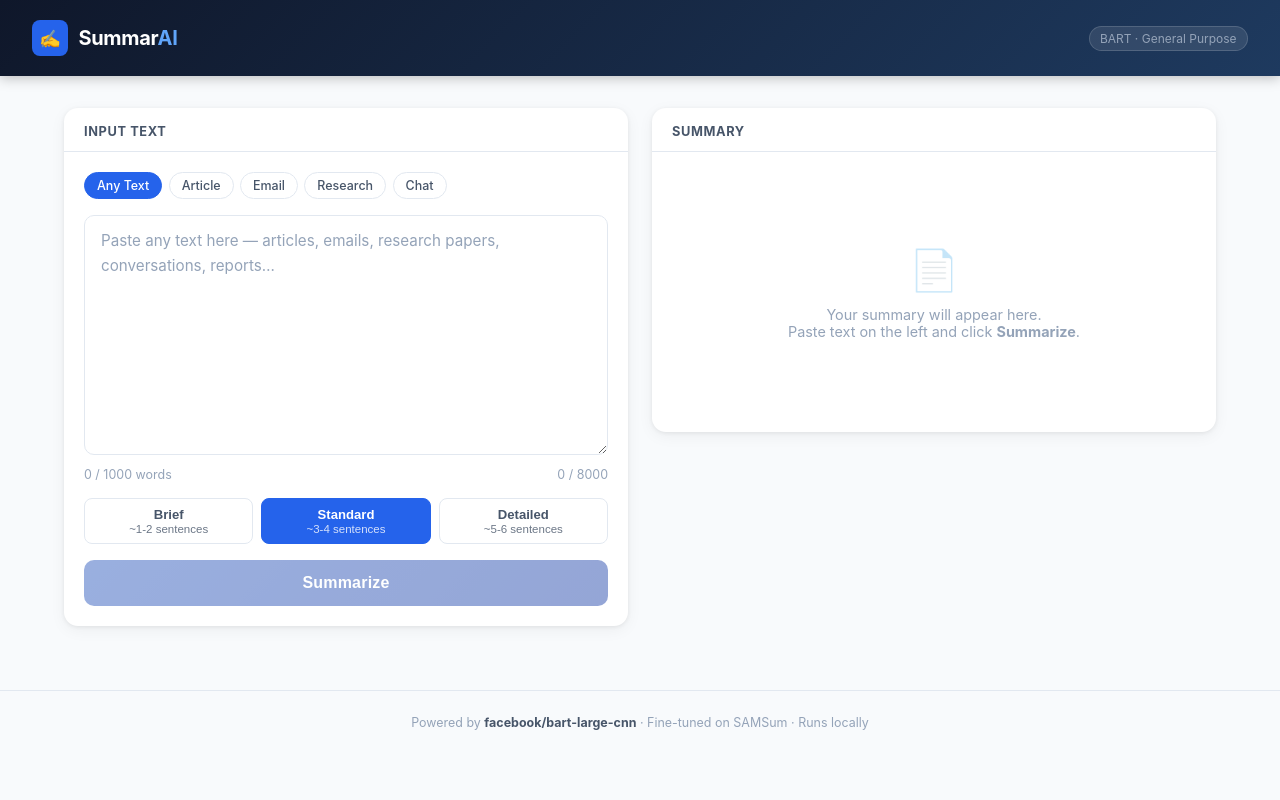
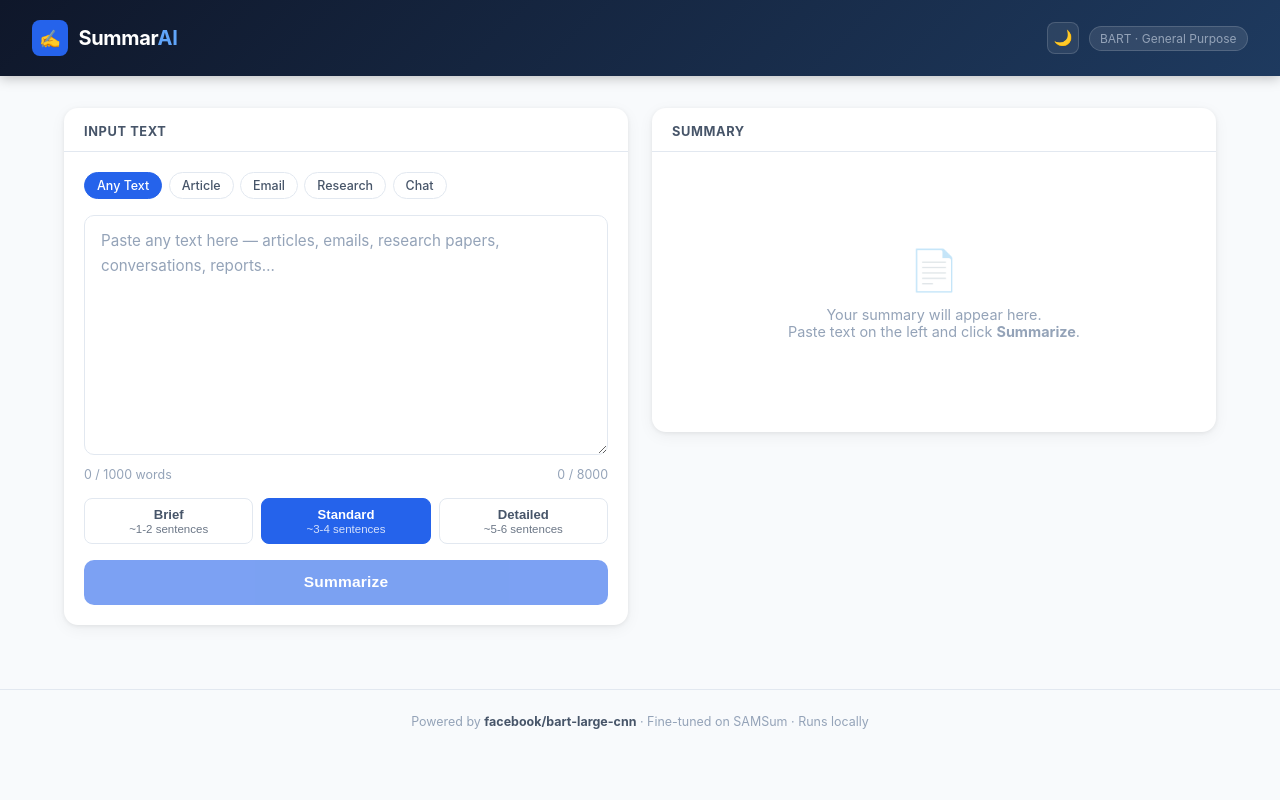
Before and after one commit to Ansh1015/Text-Summarization-Project, a FastAPI app: page / in a window 1280 px wide. Run offline with FastAPI, Linux system fonts and the light colour scheme.

Commit message:
feat(ui): dark/light theme toggle, revert visual polish
Revert prior frontend polish (gradient submit button, focus glow, multi-state
counter colors) per user — original flat look was preferred. Keep the
word-counter/button-gate logic and 1000-word limit (still useful).

Add theme toggle:
- 🌙/☀️ button in header
- Dark mode shadows --gray-* and --card-bg/--err-* tokens via [data-theme=dark]
  (no CSS rule rewrites — token shadowing only)
- Pre-paint inline script reads localStorage / prefers-color-scheme to avoid FOUC
- Click toggles, syncs icon, persists to localStorage
- Textarea + cards + error banner all swap with the theme

```diff
--- a/templates/index.html
+++ b/templates/index.html
@@ -4,6 +4,14 @@
   <meta charset="UTF-8" />
   <meta name="viewport" content="width=device-width, initial-scale=1.0" />
   <title>SummarAI — Text Summarizer</title>
+  <script>
+    (function () {
+      var saved = localStorage.getItem("theme");
+      var prefersDark = window.matchMedia && window.matchMedia("(prefers-color-scheme: dark)").matches;
+      var theme = saved || (prefersDark ? "dark" : "light");
+      document.documentElement.setAttribute("data-theme", theme);
+    })();
+  </script>
   <style>
     *, *::before, *::after { box-sizing: border-box; margin: 0; padding: 0; }
 
@@ -19,6 +27,22 @@
       --gray-600:#475569;
       --gray-800:#1e293b;
       --gray-900:#0f172a;
+      --card-bg: #ffffff;
+      --err-bg:  #fef2f2;
+      --err-bd:  #fecaca;
+    }
+
+    [data-theme="dark"] {
+      --gray-50: #0f172a;
+      --gray-100:#1a2336;
+      --gray-200:#25324a;
+      --gray-400:#7a8aa3;
+      --gray-600:#cbd5e1;
+      --gray-800:#e5edf7;
+      --gray-900:#020617;
+      --card-bg: #121a2b;
+      --err-bg:  #2b1416;
+      --err-bd:  #5b2024;
     }
 
     body {
@@ -26,6 +50,7 @@
       background: var(--gray-50);
       min-height: 100vh;
       color: var(--gray-800);
+      transition: background-color 0.18s, color 0.18s;
     }
 
     /* ── Header ── */
@@ -47,6 +72,7 @@
     }
     .logo-text { color: #fff; font-size: 1.25rem; font-weight: 700; letter-spacing: -0.3px; }
     .logo-text span { color: #60a5fa; }
+    .header-right { display: flex; align-items: center; gap: 0.6rem; }
     .header-tag {
       background: rgba(255,255,255,0.1);
       color: #94a3b8;
@@ -55,6 +81,18 @@
       border-radius: 99px;
       border: 1px solid rgba(255,255,255,0.15);
     }
+    .theme-toggle {
+      background: rgba(255,255,255,0.08);
+      border: 1px solid rgba(255,255,255,0.15);
+      color: #fff;
+      width: 32px; height: 32px;
+      border-radius: 8px;
+      cursor: pointer;
+      font-size: 0.95rem;
+      display: flex; align-items: center; justify-content: center;
+      transition: background 0.15s;
+    }
+    .theme-toggle:hover { background: rgba(255,255,255,0.18); }
 
     /* ── Main layout ── */
     main {
@@ -75,7 +113,7 @@
 
     /* ── Cards ── */
     .card {
-      background: #fff;
+      background: var(--card-bg);
       border-radius: 14px;
       box-shadow: 0 1px 4px rgba(0,0,0,0.07), 0 4px 16px rgba(0,0,0,0.05);
       overflow: hidden;
@@ -107,7 +145,7 @@
       color: var(--gray-600);
       cursor: pointer;
       transition: all 0.15s;
-      background: #fff;
+      background: var(--card-bg);
       user-select: none;
     }
     .chip:hover { border-color: var(--blue); color: var(--blue); }
@@ -125,9 +163,10 @@
       resize: vertical;
       font-family: inherit;
       color: var(--gray-800);
-      transition: border-color 0.2s;
+      background: var(--card-bg);
+      transition: border-color 0.2s, background-color 0.18s, color 0.18s;
     }
-    textarea:focus { outline: none; border-color: var(--blue); box-shadow: 0 0 0 3px rgba(37,99,235,0.15); }
+    textarea:focus { outline: none; border-color: var(--blue); }
     textarea::placeholder { color: var(--gray-400); }
 
     /* ── Stats bar ── */
@@ -139,9 +178,7 @@
       font-size: 0.78rem;
       color: var(--gray-400);
     }
-    .stats-bar .warn { color: var(--red); font-weight: 600; }
-    .stats-bar .ok   { color: var(--green); }
-    .stats-bar .near { color: #d97706; }
+    .stats-bar .warn { color: var(--red); }
 
     /* ── Length selector ── */
     .length-row {
@@ -154,7 +191,7 @@
       padding: 0.5rem;
       border: 1.5px solid var(--gray-200);
       border-radius: 8px;
-      background: #fff;
+      background: var(--card-bg);
       color: var(--gray-600);
       font-size: 0.82rem;
       font-weight: 600;
@@ -169,25 +206,24 @@
     /* ── Summarize button ── */
     .summarize-btn {
       width: 100%;
-      padding: 0.9rem;
-      background: linear-gradient(135deg, var(--blue) 0%, var(--blue-dk) 100%);
+      padding: 0.85rem;
+      background: var(--blue);
       color: #fff;
       border: none;
       border-radius: 10px;
-      font-size: 1rem;
+      font-size: 0.97rem;
       font-weight: 700;
       cursor: pointer;
       display: flex;
       align-items: center;
       justify-content: center;
       gap: 0.5rem;
-      transition: box-shadow 0.2s, transform 0.1s, filter 0.15s;
+      transition: background 0.2s, transform 0.1s;
       letter-spacing: 0.2px;
-      box-shadow: 0 1px 3px rgba(37,99,235,0.3), 0 4px 12px rgba(37,99,235,0.15);
     }
-    .summarize-btn:hover:not(:disabled) { transform: translateY(-1px); filter: brightness(1.05); box-shadow: 0 2px 6px rgba(37,99,235,0.4), 0 6px 18px rgba(37,99,235,0.22); }
+    .summarize-btn:hover:not(:disabled) { background: var(--blue-dk); transform: translateY(-1px); }
     .summarize-btn:active:not(:disabled) { transform: translateY(0); }
-    .summarize-btn:disabled { opacity: 0.5; cursor: not-allowed; transform: none; box-shadow: none; filter: grayscale(0.3); }
+    .summarize-btn:disabled { opacity: 0.6; cursor: not-allowed; transform: none; }
 
     .spinner {
       width: 17px; height: 17px;
@@ -277,8 +313,8 @@
     .error-banner {
       margin-top: 1rem;
       padding: 0.75rem 1rem;
-      background: #fef2f2;
-      border: 1px solid #fecaca;
+      background: var(--err-bg);
+      border: 1px solid var(--err-bd);
       border-radius: 8px;
       color: var(--red);
       font-size: 0.88rem;
@@ -304,7 +340,10 @@
       <div class="logo-icon">&#9997;</div>
       <span class="logo-text">Summar<span>AI</span></span>
     </div>
-    <span class="header-tag">BART · General Purpose</span>
+    <div class="header-right">
+      <button id="themeToggle" class="theme-toggle" aria-label="Toggle theme">🌙</button>
+      <span class="header-tag">BART · General Purpose</span>
+    </div>
   </header>
 
   <main>
@@ -421,23 +460,30 @@
     const MAX_CHARS = {{ max_chars }};
     const MAX_WORDS = {{ max_words }};
 
+    // ── Theme toggle ──
+    const themeBtn = document.getElementById("themeToggle");
+    function syncThemeIcon() {
+      const t = document.documentElement.getAttribute("data-theme");
+      themeBtn.textContent = t === "dark" ? "☀️" : "🌙";
+      themeBtn.setAttribute("aria-label", t === "dark" ? "Switch to light theme" : "Switch to dark theme");
+    }
+    themeBtn.addEventListener("click", () => {
+      const cur = document.documentElement.getAttribute("data-theme");
+      const next = cur === "dark" ? "light" : "dark";
+      document.documentElement.setAttribute("data-theme", next);
+      localStorage.setItem("theme", next);
+      syncThemeIcon();
+    });
+    syncThemeIcon();
+
     // ── Textarea counter + button gate ──
     function updateCounters() {
       const len   = textarea.value.length;
       const words = textarea.value.trim() ? textarea.value.trim().split(/\s+/).length : 0;
-
       charCount.textContent = `${len} / ${MAX_CHARS}`;
-      charCount.classList.remove("warn", "near");
-      if (len >= MAX_CHARS) charCount.classList.add("warn");
-      else if (len >= MAX_CHARS * 0.9) charCount.classList.add("near");
-
+      charCount.classList.toggle("warn", len >= MAX_CHARS * 0.95);
       wordCountIn.textContent = `${words} / ${MAX_WORDS} words`;
-      wordCountIn.classList.remove("warn", "near", "ok");
-      if (words === 0) {}
-      else if (words > MAX_WORDS) wordCountIn.classList.add("warn");
-      else if (words >= MAX_WORDS * 0.9) wordCountIn.classList.add("near");
-      else wordCountIn.classList.add("ok");
-
+      wordCountIn.classList.toggle("warn", words > MAX_WORDS);
       submitBtn.disabled = words === 0 || words > MAX_WORDS;
     }
     textarea.addEventListener("input", updateCounters);
```
